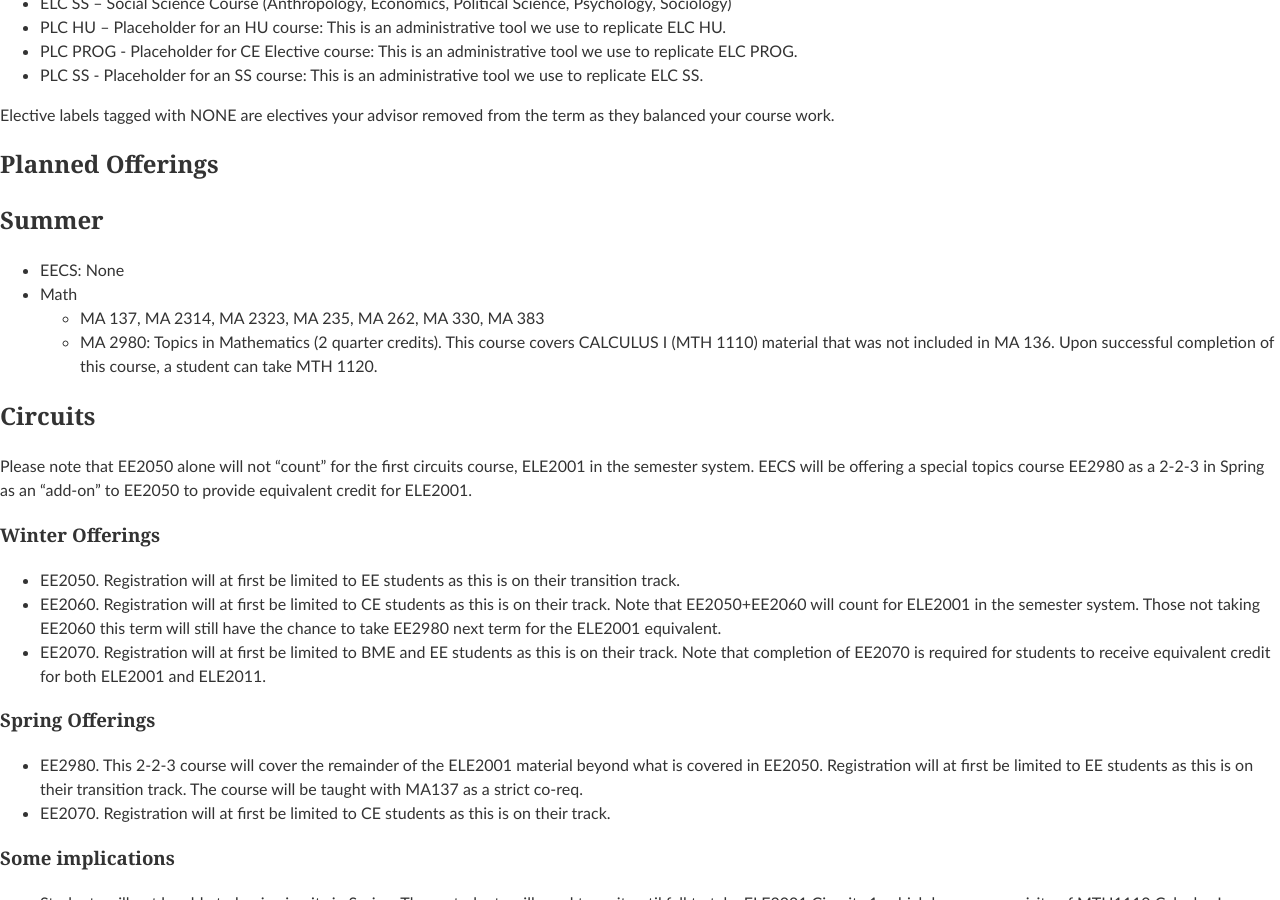
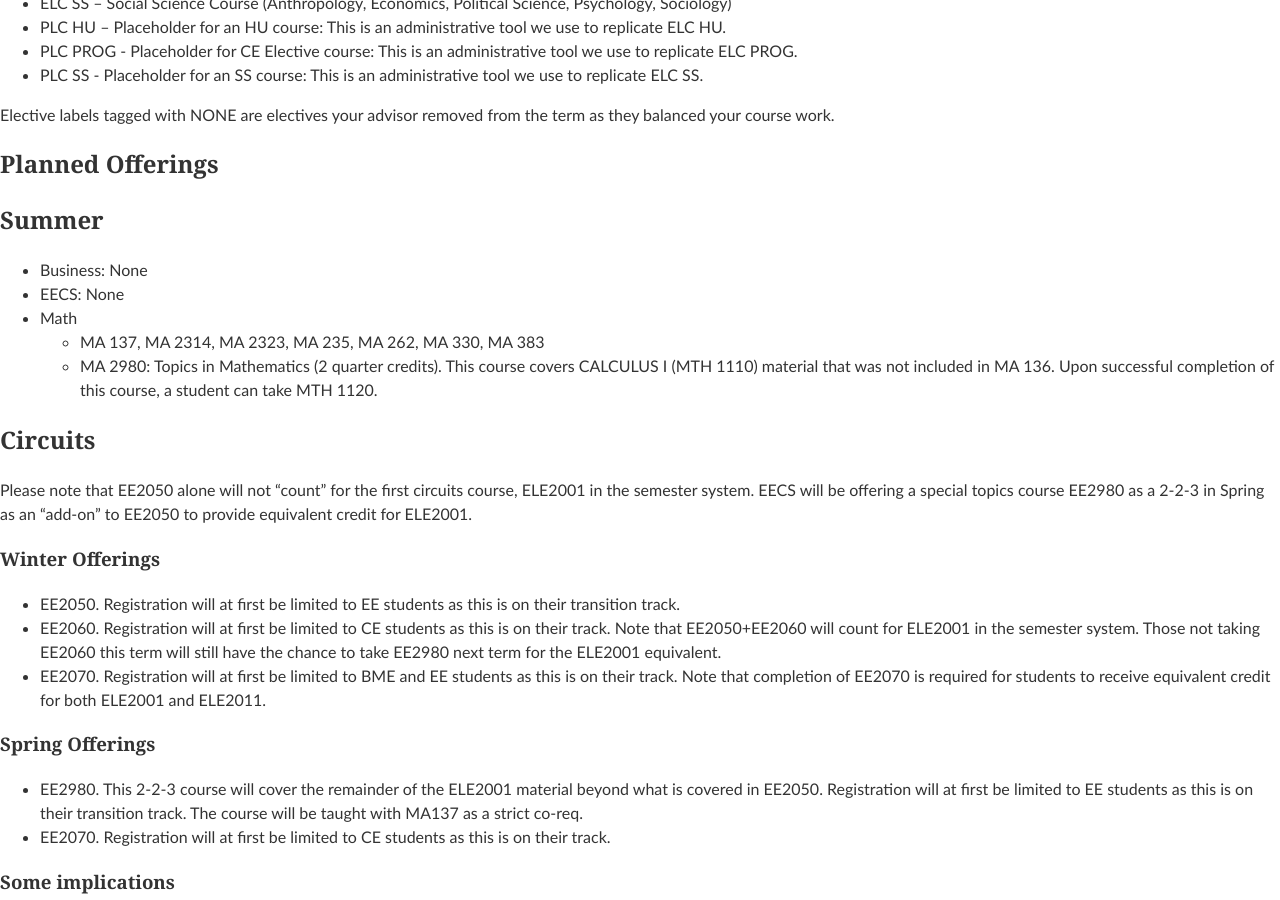
Before and after one commit to edurant/edurant.github.io, a Jekyll site: the page built from advising/semester-transition-ref.md, in a window 1280 px wide and 900 px high, scrolled down 1338 px. Built offline with Jekyll 4.4.1, drawn with Linux system fonts in a browser that asks for light colours; our own code applies the rules of GitHub Pages for plain Markdown files.

Commit message:
business plans no summe classes

```diff
--- a/advising/semester-transition-ref.md
+++ b/advising/semester-transition-ref.md
@@ -55,6 +55,7 @@ Elective labels tagged with NONE are electives your advisor removed from the ter
 
 ## Summer
 
+* Business: None
 * EECS: None
 * Math
   * MA 137, MA 2314, MA 2323, MA 235, MA 262, MA 330, MA 383
```
